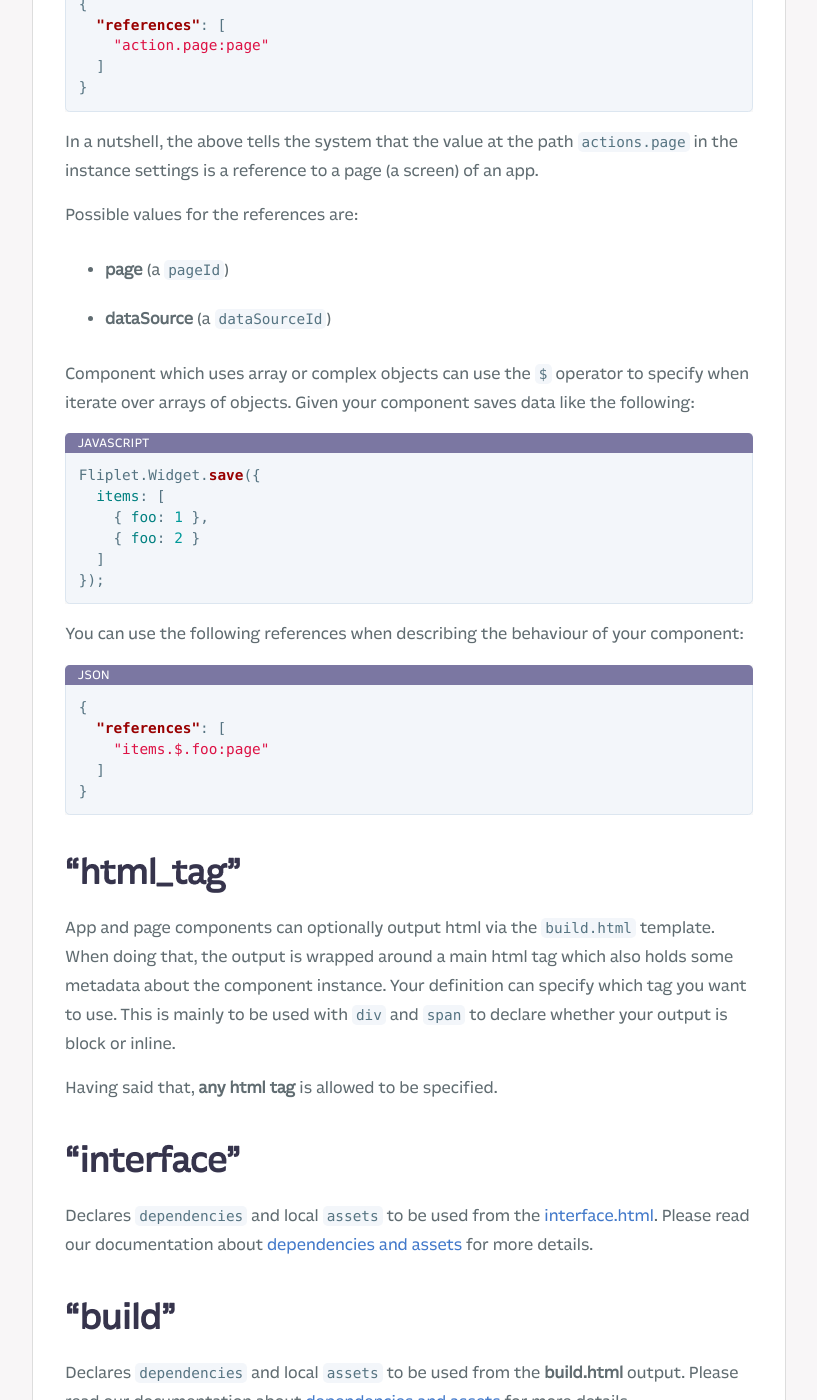
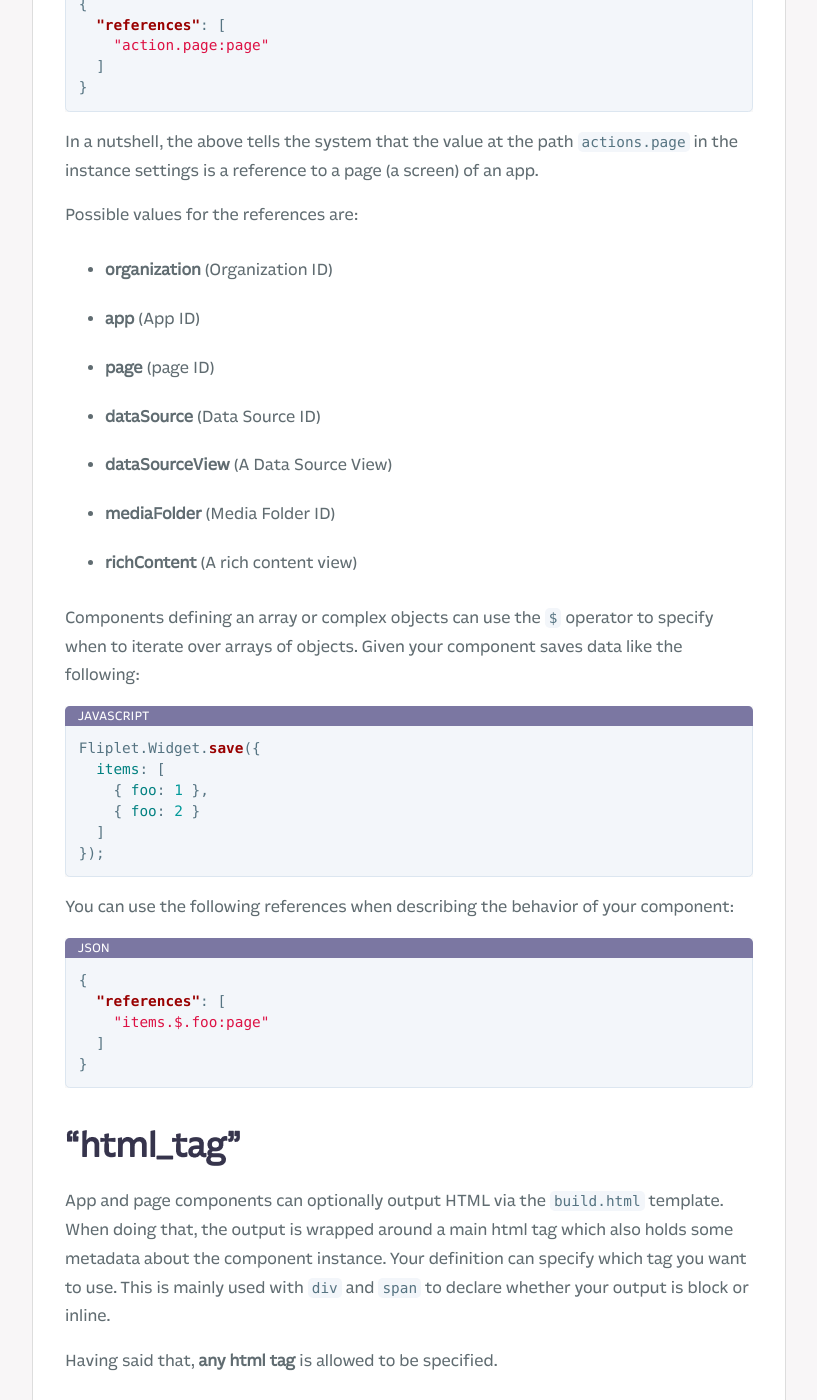
Before and after one commit to Fliplet/fliplet-cli, a Jekyll site: the page built from docs/components/Definition.md, in a window 1280 px wide and 1400 px high, scrolled down 2826 px. Shown: the whole window, without its empty margins (254-1071 px from the left). Built offline with Jekyll 4.4.1, drawn with Linux system fonts in a browser that asks for light colours; nearby versions of some CDN libraries; our own code applies the rules of GitHub Pages for plain Markdown files; library files that are not in the unit come from our copies; comment, search, counter and statistics services are not loaded; a style sheet for code colours, icons or effects is not loaded.

Commit message:
copy update

````diff
--- a/docs/components/Definition.md
+++ b/docs/components/Definition.md
@@ -93,10 +93,15 @@
 
 Possible values for the references are:
 
-- **page** (a `pageId`)
-- **dataSource** (a `dataSourceId`)
+- **organization** (Organization ID)
+- **app** (App ID)
+- **page** (page ID)
+- **dataSource** (Data Source ID)
+- **dataSourceView** (A Data Source View)
+- **mediaFolder** (Media Folder ID)
+- **richContent** (A rich content view)
 
-Component which uses array or complex objects can use the `$` operator to specify when iterate over arrays of objects. Given your component saves data like the following:
+Components defining an array or complex objects can use the `$` operator to specify when to iterate over arrays of objects. Given your component saves data like the following:
 
 ```js
 Fliplet.Widget.save({
@@ -107,7 +112,7 @@
 });
 ```
 
-You can use the following references when describing the behaviour of your component:
+You can use the following references when describing the behavior of your component:
 
 ```json
 {
@@ -119,7 +124,7 @@
 
 ## "html_tag"
 
-App and page components can optionally output html via the `build.html` template. When doing that, the output is wrapped around a main html tag which also holds some metadata about the component instance. Your definition can specify which tag you want to use. This is mainly to be used with `div` and `span` to declare whether your output is block or inline.
+App and page components can optionally output HTML via the `build.html` template. When doing that, the output is wrapped around a main html tag which also holds some metadata about the component instance. Your definition can specify which tag you want to use. This is mainly used with `div` and `span` to declare whether your output is block or inline.
 
 Having said that, **any html tag** is allowed to be specified.
 
````
